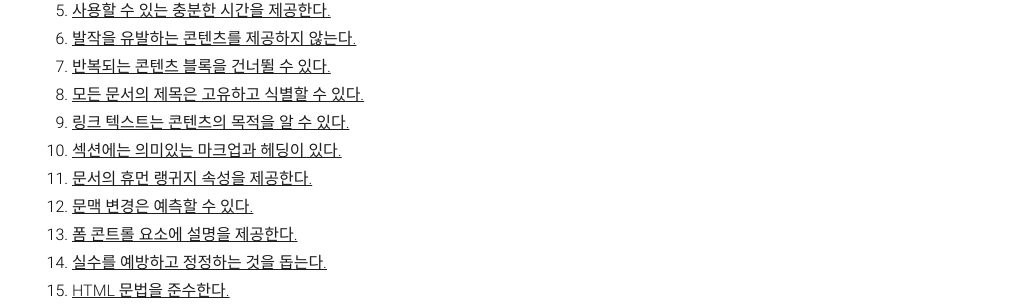
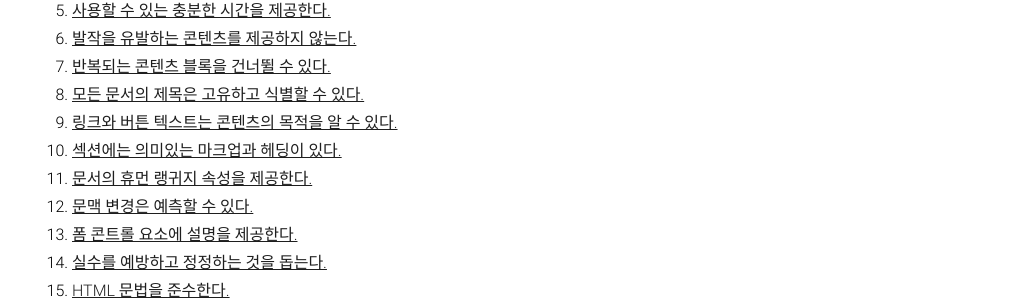
Before and after one commit to lezhin/lezhin.github.io, a Jekyll site: the page built from _posts/2017-08-02-accessibility.md, in a window 1280 px wide and 900 px high, scrolled down 1579 px. Shown: the part 147-451 px from the top of the window, without its empty margins (128-1151 px from the left). Built offline with Jekyll 4.4.1, drawn with Linux system fonts in a browser that asks for light colours; nearby versions of some CDN libraries; some web fonts are replaced; our own code applies the rules of GitHub Pages for plain Markdown files.

Commit message:
"모두를 위한 설계. 레진 웹 접근성 가이드라인." 본문 업데이트.

```diff
--- a/_posts/2017-08-02-accessibility.md
+++ b/_posts/2017-08-02-accessibility.md
@@ -45,7 +45,7 @@ W3C에서는 [WCAG 2.1](https://www.w3.org/TR/WCAG21/ "Web Content Accessibility
 6. [발작을 유발하는 콘텐츠를 제공하지 않는다.](https://github.com/lezhin/accessibility#seizure)
 7. [반복되는 콘텐츠 블록을 건너뛸 수 있다.](https://github.com/lezhin/accessibility#bypass)
 8. [모든 문서의 제목은 고유하고 식별할 수 있다.](https://github.com/lezhin/accessibility#title)
-9. [링크 텍스트는 콘텐츠의 목적을 알 수 있다.](https://github.com/lezhin/accessibility#link)
+9. [링크와 버튼 텍스트는 콘텐츠의 목적을 알 수 있다.](https://github.com/lezhin/accessibility#link)
 10. [섹션에는 의미있는 마크업과 헤딩이 있다.](https://github.com/lezhin/accessibility#outline)
 11. [문서의 휴먼 랭귀지 속성을 제공한다.](https://github.com/lezhin/accessibility#lang)
 12. [문맥 변경은 예측할 수 있다.](https://github.com/lezhin/accessibility#predict)
```
